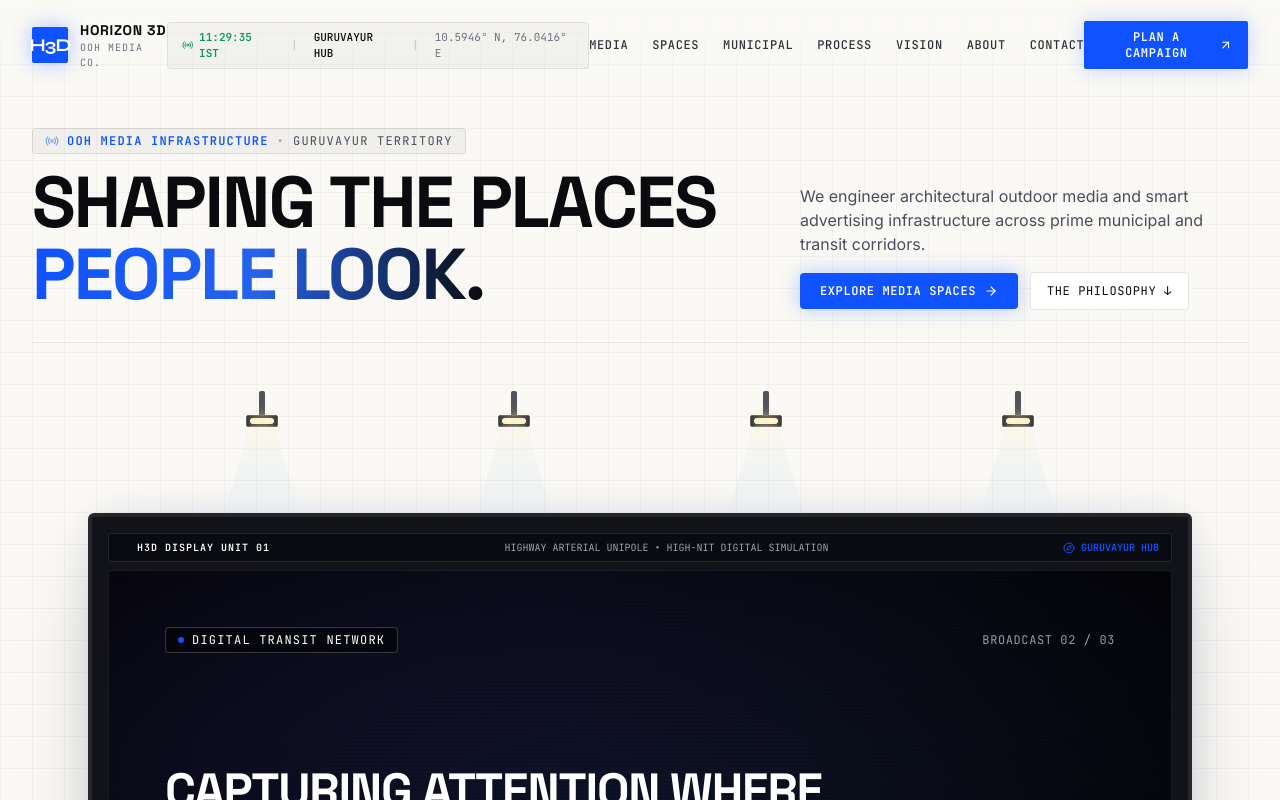
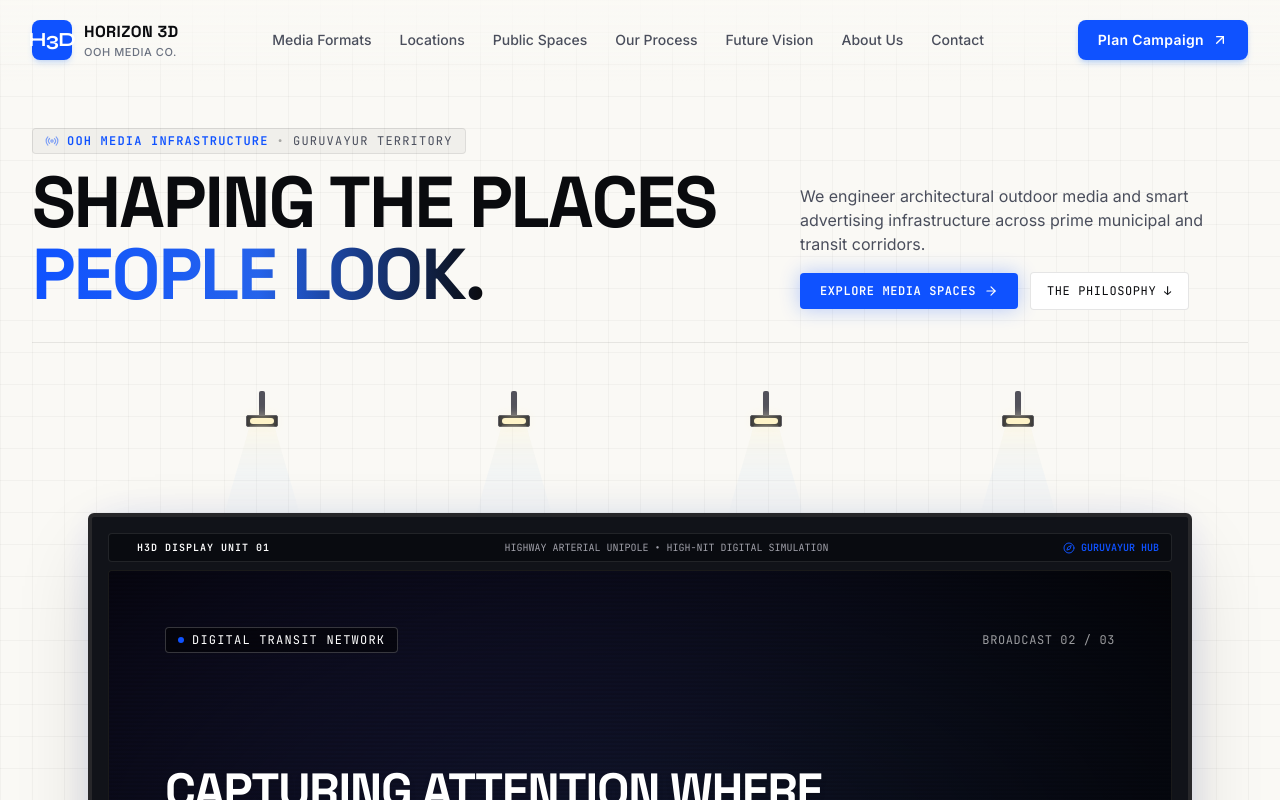
Before and after one commit to Ajuworks96/horizone3d, a Next.js app: page / in a window 1280 px wide. Shown: the top 800 px of the page. Built offline with nearby package versions, Linux system fonts and the light colour scheme.

Commit message:
Update header to clean premium design without telemetry pill

```diff
--- a/src/components/navigation/Header.tsx
+++ b/src/components/navigation/Header.tsx
@@ -1,8 +1,7 @@
 "use client";
 
 import React, { useState, useEffect } from "react";
-import { H3D_DATA } from "../../lib/data";
-import { Menu, X, ArrowUpRight, Radio } from "lucide-react";
+import { Menu, X, ArrowUpRight } from "lucide-react";
 
 interface HeaderProps {
   onOpenCampaignModal: (formatId?: string, locationId?: string) => void;
@@ -11,43 +10,26 @@
 export const Header: React.FC<HeaderProps> = ({ onOpenCampaignModal }) => {
   const [scrolled, setScrolled] = useState(false);
   const [mobileMenuOpen, setMobileMenuOpen] = useState(false);
-  const [timeString, setTimeString] = useState("");
 
   useEffect(() => {
     const handleScroll = () => {
-      setScrolled(window.scrollY > 30);
+      setScrolled(window.scrollY > 20);
     };
     window.addEventListener("scroll", handleScroll);
 
-    // Live IST / Guruvayur clock
-    const updateTime = () => {
-      const now = new Date();
-      const options: Intl.DateTimeFormatOptions = {
-        timeZone: "Asia/Kolkata",
-        hour: "2-digit",
-        minute: "2-digit",
-        second: "2-digit",
-        hour12: false,
-      };
-      setTimeString(`${now.toLocaleTimeString("en-GB", options)} IST`);
-    };
-    updateTime();
-    const interval = setInterval(updateTime, 1000);
-
     return () => {
       window.removeEventListener("scroll", handleScroll);
-      clearInterval(interval);
     };
   }, []);
 
   const navLinks = [
-    { label: "MEDIA", href: "#media" },
-    { label: "SPACES", href: "#locations" },
-    { label: "MUNICIPAL", href: "#municipal" },
-    { label: "PROCESS", href: "#process" },
-    { label: "VISION", href: "#vision" },
-    { label: "ABOUT", href: "#about" },
-    { label: "CONTACT", href: "#contact" },
+    { label: "Media Formats", href: "#media" },
+    { label: "Locations", href: "#locations" },
+    { label: "Public Spaces", href: "#municipal" },
+    { label: "Our Process", href: "#process" },
+    { label: "Future Vision", href: "#vision" },
+    { label: "About Us", href: "#about" },
+    { label: "Contact", href: "#contact" },
   ];
 
   return (
@@ -55,45 +37,33 @@
       <header
         className={`fixed top-0 left-0 right-0 z-50 transition-all duration-300 ${
           scrolled
-            ? "bg-white/95 backdrop-blur-md border-b border-black/[0.08] py-3.5 shadow-sm"
+            ? "bg-white/95 backdrop-blur-md border-b border-black/[0.06] py-3.5 shadow-[0_4px_20px_rgba(0,0,0,0.03)]"
             : "bg-gradient-to-b from-[#FAF9F5]/90 via-[#FAF9F5]/60 to-transparent py-5"
         }`}
       >
         <div className="max-w-7xl mx-auto px-4 sm:px-6 lg:px-8 flex items-center justify-between">
-          {/* Logo & Civic Tag */}
+          {/* Brand Logo */}
           <a href="#" className="flex items-center gap-3 group">
-            <div className="w-9 h-9 bg-h3d-blue flex items-center justify-center font-title font-bold text-white tracking-tighter text-lg rounded-sm group-hover:bg-blue-600 transition-colors shadow-[0_0_20px_rgba(15,82,255,0.35)]">
+            <div className="w-10 h-10 bg-h3d-blue flex items-center justify-center font-title font-bold text-white tracking-tight text-xl rounded-lg group-hover:bg-blue-600 transition-all duration-200 shadow-md shadow-blue-500/20">
               H3D
             </div>
             <div className="flex flex-col">
-              <span className="font-display font-bold text-sm tracking-wider text-[#0A0B0E] uppercase group-hover:text-h3d-blue transition-colors">
+              <span className="font-display font-bold text-base tracking-wide text-[#0A0B0E] group-hover:text-h3d-blue transition-colors">
                 HORIZON 3D
               </span>
-              <span className="text-[10px] font-mono tracking-widest text-[#6B7280] uppercase">
-                OOH MEDIA CO.
+              <span className="text-[11px] font-medium tracking-wider text-[#6B7280] uppercase">
+                OOH Media Co.
               </span>
             </div>
           </a>
 
-          {/* Desktop Live Telemetry / Coordinates */}
-          <div className="hidden lg:flex items-center gap-4 px-3.5 py-1.5 rounded border border-black/[0.08] bg-black/[0.03] text-[11px] font-mono text-[#4A4E5C]">
-            <span className="flex items-center gap-1.5 text-emerald-600">
-              <Radio className="w-3 h-3 animate-pulse" />
-              <span className="font-bold">{timeString || "LIVE"}</span>
-            </span>
-            <span className="text-black/20">|</span>
-            <span className="font-medium text-[#0A0B0E]">GURUVAYUR HUB</span>
-            <span className="text-black/20">|</span>
-            <span className="text-[#6B7280]">{H3D_DATA.company.coordinates}</span>
-          </div>
-
           {/* Desktop Navigation Links */}
-          <nav className="hidden md:flex items-center gap-6">
+          <nav className="hidden md:flex items-center gap-7">
             {navLinks.map((item) => (
               <a
                 key={item.label}
                 href={item.href}
-                className="text-xs font-mono font-medium tracking-wider text-[#2D3139] hover:text-h3d-blue transition-colors relative py-1 after:content-[''] after:absolute after:bottom-0 after:left-0 after:w-0 after:h-[1.5px] after:bg-h3d-blue hover:after:w-full after:transition-all"
+                className="text-sm font-medium text-[#4A4E5C] hover:text-h3d-blue transition-colors relative py-1"
               >
                 {item.label}
               </a>
@@ -104,15 +74,15 @@
           <div className="flex items-center gap-3">
             <button
               onClick={() => onOpenCampaignModal()}
-              className="relative group overflow-hidden px-4 py-2 bg-h3d-blue hover:bg-blue-600 text-white rounded-sm text-xs font-mono font-semibold tracking-wider transition-all duration-200 flex items-center gap-1.5 shadow-[0_0_20px_rgba(15,82,255,0.25)]"
+              className="relative group overflow-hidden px-5 py-2.5 bg-h3d-blue hover:bg-blue-600 text-white rounded-lg text-sm font-semibold tracking-wide transition-all duration-200 flex items-center gap-2 shadow-md shadow-blue-500/25 hover:shadow-lg hover:shadow-blue-500/35 active:scale-[0.98]"
             >
-              <span>PLAN A CAMPAIGN</span>
-              <ArrowUpRight className="w-3.5 h-3.5 transition-transform group-hover:translate-x-0.5 group-hover:-translate-y-0.5" />
+              <span>Plan Campaign</span>
+              <ArrowUpRight className="w-4 h-4 transition-transform group-hover:translate-x-0.5 group-hover:-translate-y-0.5" />
             </button>
 
             <button
               onClick={() => setMobileMenuOpen(!mobileMenuOpen)}
-              className="md:hidden p-2 text-[#0A0B0E] hover:text-h3d-blue border border-black/10 rounded-sm bg-white"
+              className="md:hidden p-2 text-[#0A0B0E] hover:text-h3d-blue border border-black/10 rounded-lg bg-white shadow-sm"
               aria-label="Toggle navigation menu"
             >
               {mobileMenuOpen ? <X className="w-5 h-5" /> : <Menu className="w-5 h-5" />}
@@ -123,17 +93,13 @@
         {/* Mobile Dropdown Menu */}
         {mobileMenuOpen && (
           <div className="md:hidden bg-white border-b border-black/10 px-6 py-6 space-y-4 shadow-xl animate-in slide-in-from-top duration-200">
-            <div className="flex items-center justify-between pb-3 border-b border-black/10 text-[11px] font-mono text-[#6B7280]">
-              <span>GURUVAYUR HUB</span>
-              <span className="text-emerald-600 font-bold">{timeString}</span>
-            </div>
-            <div className="grid grid-cols-2 gap-3">
+            <div className="grid grid-cols-1 gap-1">
               {navLinks.map((item) => (
                 <a
                   key={item.label}
                   href={item.href}
                   onClick={() => setMobileMenuOpen(false)}
-                  className="px-3 py-2 text-xs font-mono tracking-wider text-[#0A0B0E] hover:text-h3d-blue hover:bg-black/5 rounded border border-transparent hover:border-black/10"
+                  className="px-3 py-2.5 text-sm font-medium text-[#0A0B0E] hover:text-h3d-blue hover:bg-black/5 rounded-lg transition-colors"
                 >
                   {item.label}
                 </a>
@@ -145,9 +111,10 @@
                   setMobileMenuOpen(false);
                   onOpenCampaignModal();
                 }}
-                className="w-full py-3 bg-h3d-blue text-white text-center rounded text-xs font-mono font-bold tracking-wider"
+                className="w-full py-3 bg-h3d-blue text-white text-center rounded-lg text-sm font-semibold tracking-wide flex items-center justify-center gap-2 shadow-md shadow-blue-500/25"
               >
-                PLAN A CAMPAIGN →
+                <span>Plan Campaign</span>
+                <ArrowUpRight className="w-4 h-4" />
               </button>
             </div>
           </div>
```
